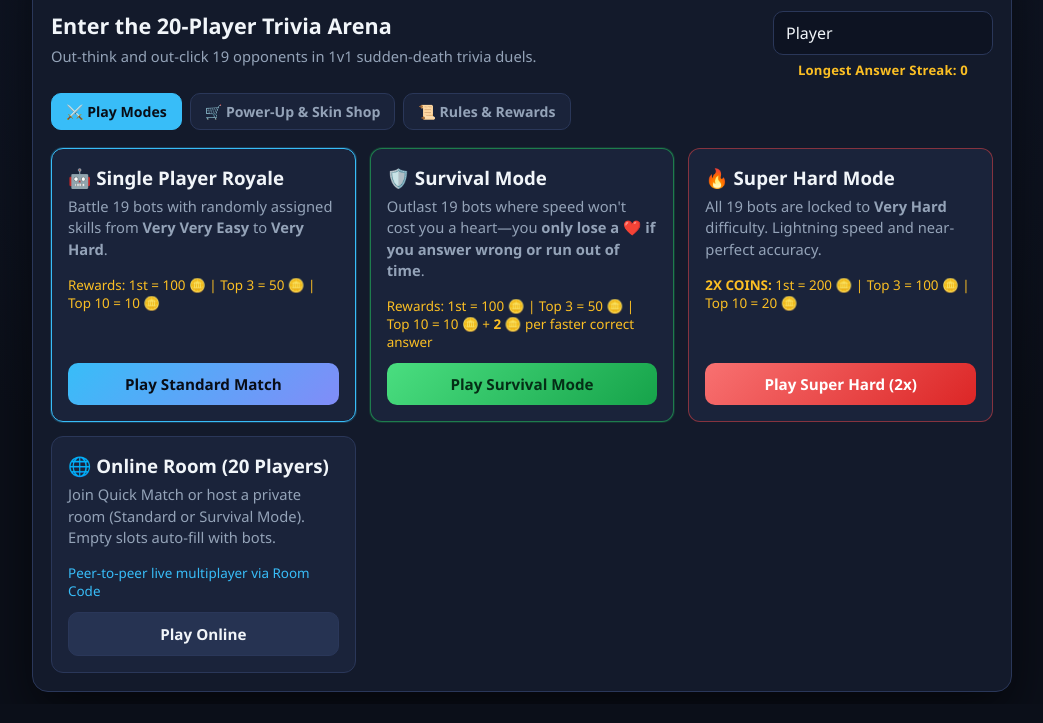
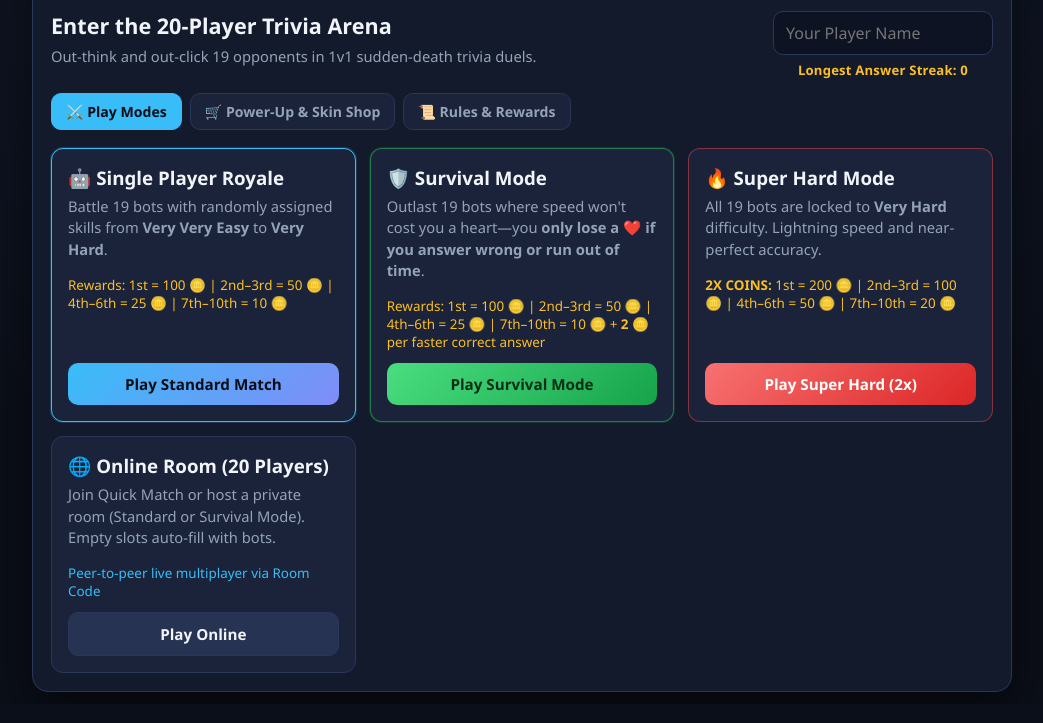
Before and after one commit to braxton-games/trivia-royale-20, a plain HTML site: page index.html in a window 1280 px wide. Shown: the part 77-800 px from the top of the page, without its empty margins (118-1161 px from the left). Drawn offline with Linux system fonts and the light colour scheme; a script that the page names is missing.

Commit message:
Update index.html

```diff
--- a/index.html
+++ b/index.html
@@ -834,11 +834,11 @@
       <!-- PLAY TAB -->
       <div id="playTab" class="home-tab">
         <div class="grid-2">
-          <div class="card highlight">
+         <div class="card highlight">
             <div>
               <h3>🤖 Single Player Royale</h3>
               <p class="sub" style="margin-top:6px;">Battle 19 bots with randomly assigned skills from <b>Very Very Easy</b> to <b>Very Hard</b>.</p>
-              <p style="font-size:0.84rem; color:var(--gold);">Rewards: 1st = 100 🪙 | Top 3 = 50 🪙 | Top 10 = 10 🪙</p>
+              <p style="font-size:0.84rem; color:var(--gold);">Rewards: 1st = 100 🪙 | 2nd–3rd = 50 🪙 | 4th–6th = 25 🪙 | 7th–10th = 10 🪙</p>
             </div>
             <button class="btn" onclick="startSinglePlayer(false)">Play Standard Match</button>
           </div>
@@ -847,7 +847,7 @@
             <div>
               <h3>🛡️ Survival Mode</h3>
               <p class="sub" style="margin-top:6px;">Outlast 19 bots where speed won't cost you a heart—you <b>only lose a ❤️ if you answer wrong or run out of time</b>.</p>
-              <p style="font-size:0.84rem; color:var(--gold);">Rewards: 1st = 100 🪙 | Top 3 = 50 🪙 | Top 10 = 10 🪙 + <b>2 🪙</b> per faster correct answer</p>
+              <p style="font-size:0.84rem; color:var(--gold);">Rewards: 1st = 100 🪙 | 2nd–3rd = 50 🪙 | 4th–6th = 25 🪙 | 7th–10th = 10 🪙 + <b>2 🪙</b> per faster correct answer</p>
             </div>
             <button class="btn survival" onclick="startSurvivalMode()">Play Survival Mode</button>
           </div>
@@ -856,7 +856,7 @@
             <div>
               <h3>🔥 Super Hard Mode</h3>
               <p class="sub" style="margin-top:6px;">All 19 bots are locked to <b>Very Hard</b> difficulty. Lightning speed and near-perfect accuracy.</p>
-              <p style="font-size:0.84rem; color:var(--gold);"><b>2X COINS:</b> 1st = 200 🪙 | Top 3 = 100 🪙 | Top 10 = 20 🪙</p>
+              <p style="font-size:0.84rem; color:var(--gold);"><b>2X COINS:</b> 1st = 200 🪙 | 2nd–3rd = 100 🪙 | 4th–6th = 50 🪙 | 7th–10th = 20 🪙</p>
             </div>
             <button class="btn danger" onclick="startSinglePlayer(true)">Play Super Hard (2x)</button>
           </div>
@@ -3299,8 +3299,10 @@ function concludeMatch() {
   placement = Math.max(1, Math.min(20, placement));
 
   let baseCoins = 0;
+ let baseCoins = 0;
   if (placement === 1) baseCoins = 100;
   else if (placement <= 3) baseCoins = 50;
+  else if (placement <= 6) baseCoins = 25;
   else if (placement <= 10) baseCoins = 10;
 
   const multiplier = gameState.superHard ? 2 : 1;
```
